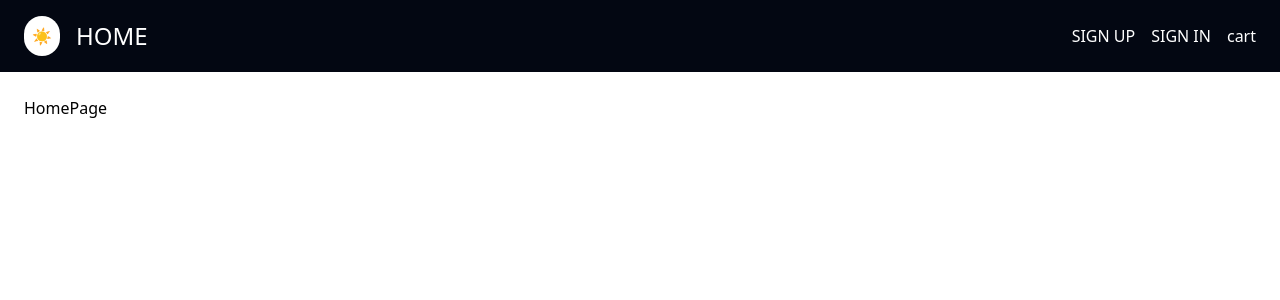
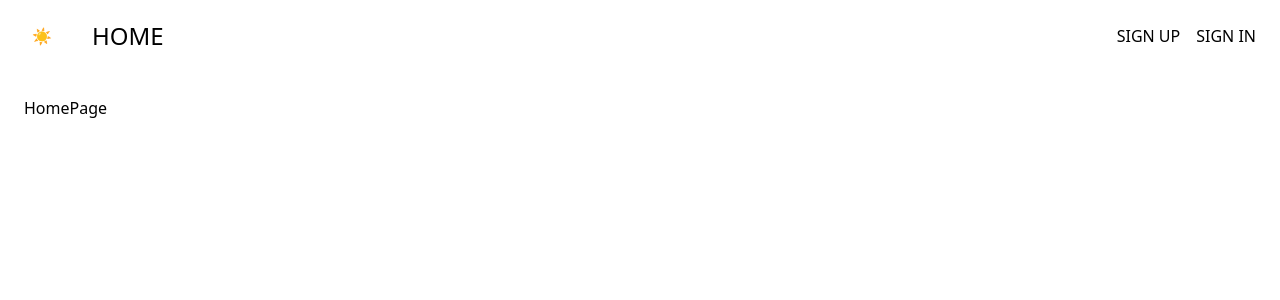
Before and after one commit to zombox0633/virtualized_list, a React (Vite) app: page / in a window 1280 px wide. Shown: the top 300 px of the page. Built offline with nearby package versions, Linux system fonts and the light colour scheme.

Commit message:
add css backdrop-blur

```diff
--- a/src/components/navbar/NavigationBar.tsx
+++ b/src/components/navbar/NavigationBar.tsx
@@ -3,21 +3,26 @@ import ToggleThemeButton from "./ToggleThemeButton"
 
 function NavigationBar() {
   return (
-    <nav className="sticky inset-0 flex w-full items-center justify-between bg-(--color-rich-black) px-6 py-4 text-white">
-      <div className="flex items-center gap-4">
+    <nav className="sticky inset-0 z-10 w-full">
+      <div className="relative flex w-full items-center justify-between px-6 py-4">
+        <div className=" absolute inset-0 backdrop-blur-2xl -z-10"/>
+        <div className="flex items-center gap-x-8">
           <ToggleThemeButton />
+          <div className="flex items-end gap-x-4">
             <NavLink to={"/"}>
               <span className="text-2xl uppercase">home</span>
             </NavLink>
           </div>
+        </div>
         <div className="flex items-center gap-4">
-        <NavLink to={"/sign-up"}>
-          <span className="uppercase">sign up</span>
+          <NavLink to={"/sign-up"} className="uppercase">
+            sign up
           </NavLink>
-        <NavLink to={"/sign-in"}>
-          <span className="uppercase">sign in</span>
+          <NavLink to={"/sign-in"} className="uppercase">
+            sign in
           </NavLink>
-        <button>cart</button>
+          {/* <button>cart</button> */}
+        </div>
       </div>
     </nav>
   )
```
Lines whose indentation alone changed are shown as unchanged.
